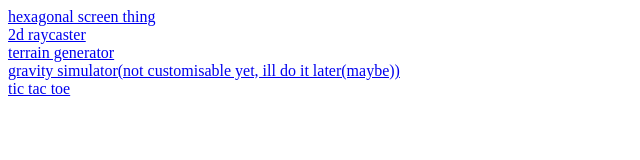
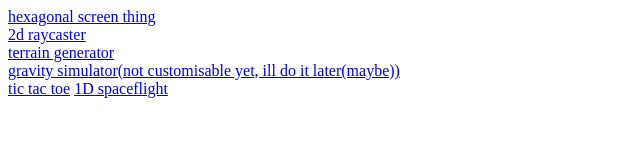
Before and after one commit to Gregorythe7771st/Its-kind-of-like-a-game-engine-but-only-because-i-have-nothing-else-to-refer-to-it-with, a plain HTML site: page index.html in a window 1280 px wide. Shown: the whole page, without its empty margins (0-640 px from the left). Drawn offline with Linux system fonts and the light colour scheme.

Commit message:
Update index.html

```diff
--- a/index.html
+++ b/index.html
@@ -10,6 +10,6 @@
     <a href="terrain.html">terrain generator</a><br>
     <a href="gravity.html">gravity simulator(not customisable yet, ill do it later(maybe))</a><br>
     <a href="ttt.html">tic tac toe</a>
-    <a href="1Dsfs.html>1D spaceflight</a>
+    <a href="1Dsfs.html">1D spaceflight</a>
 </body>
 </html>
```
